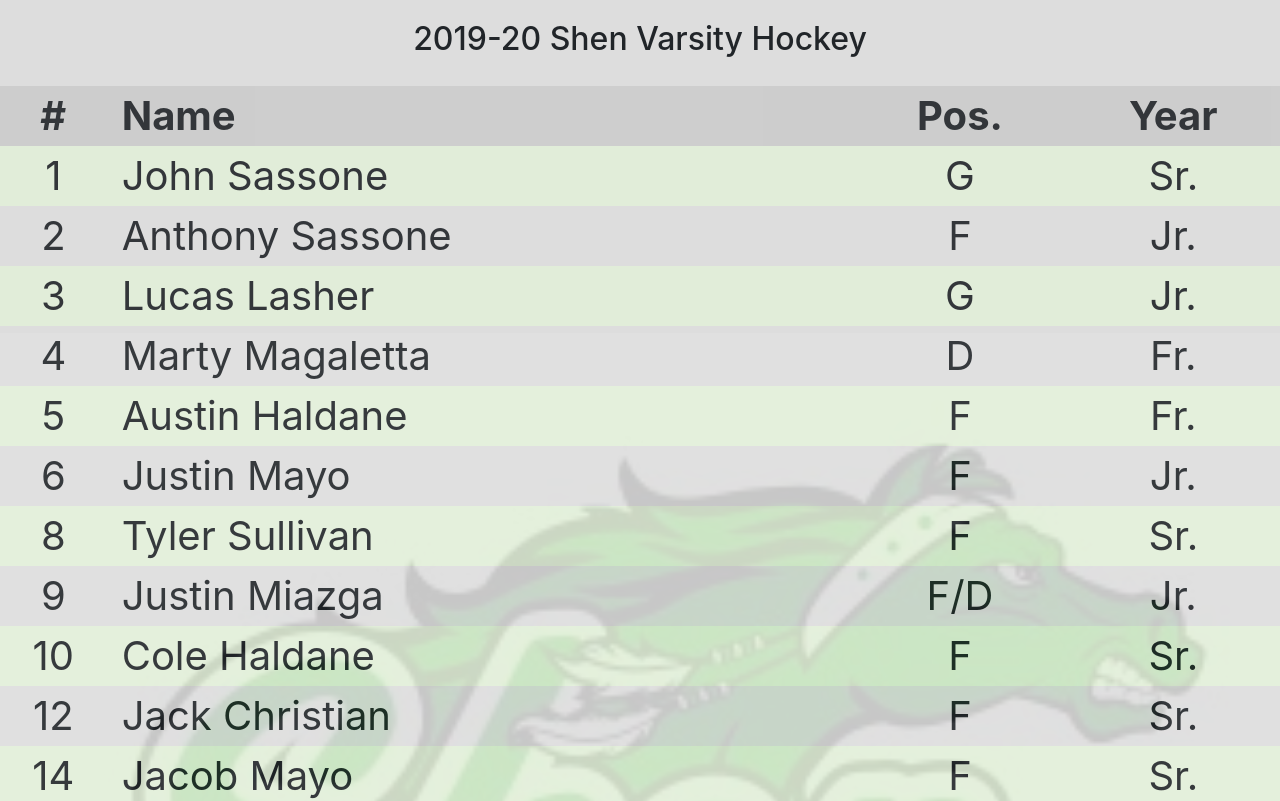
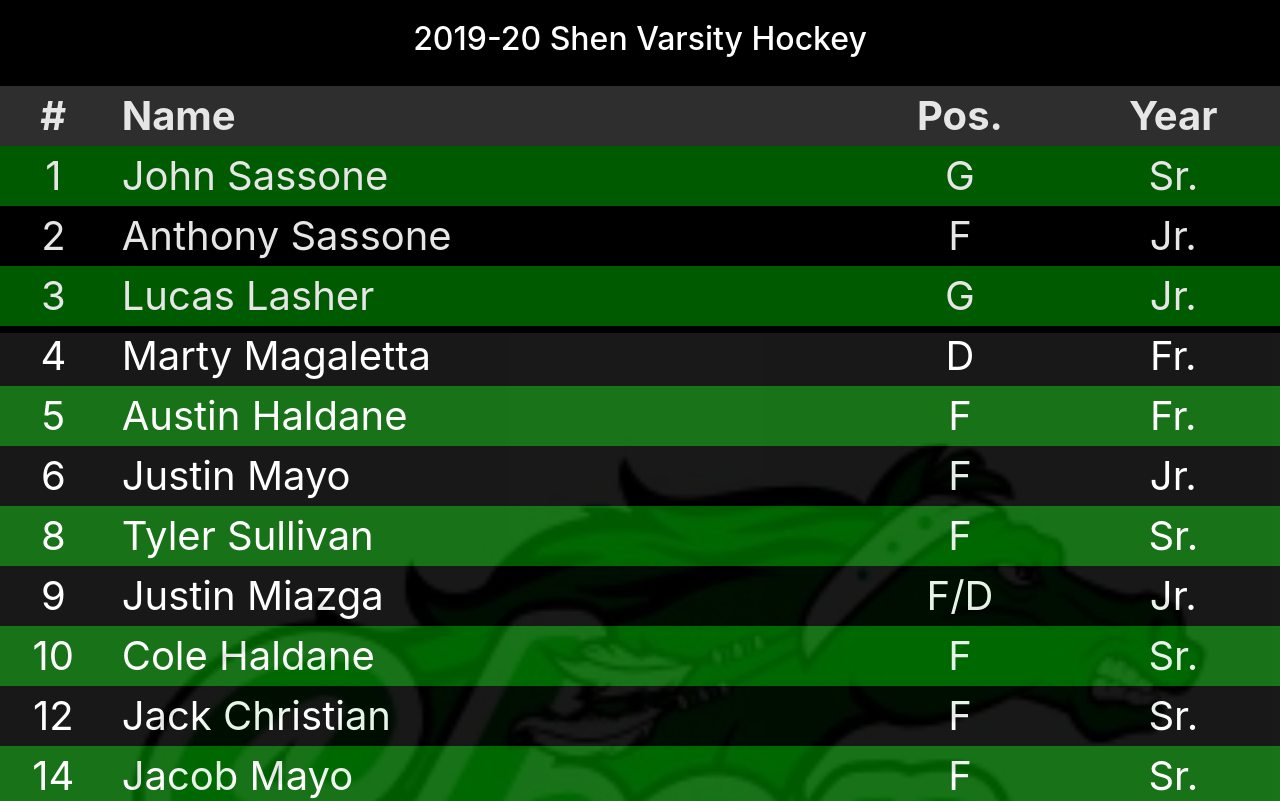
Before and after one commit to mikesae/hockey-roster, a plain HTML site: page index.html in a window 1280 px wide. Shown: the top 801 px of the page. Drawn offline with nearby package versions, Linux system fonts and the dark colour scheme.

Commit message:
Add dark mode styles.

```diff
--- a/roster-styles.css
+++ b/roster-styles.css
@@ -45,3 +45,27 @@ h2 {
 .col-1, .col-2 {
   text-align: center;
 }
+
+@media (prefers-color-scheme: dark) {
+  body {
+    background-color: black;
+    color: white;
+  }
+  .jumbotron {
+    background-color: black;
+  }
+
+  .row:first-child {
+    background-color: #333333 !important;
+    font-weight: bold;
+  }
+  .row:nth-child(even){
+    background-color: darkgreen;
+    color: white;
+  }
+  .row:nth-child(odd){
+    background-color: black;
+    color: white;
+  }
+
+}
```
